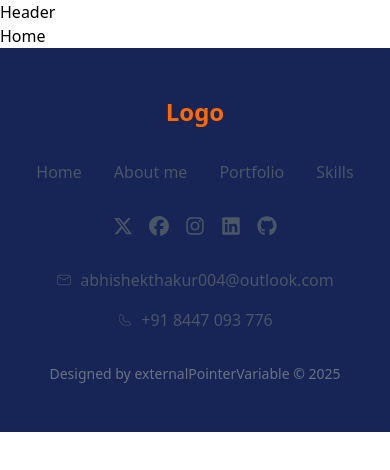
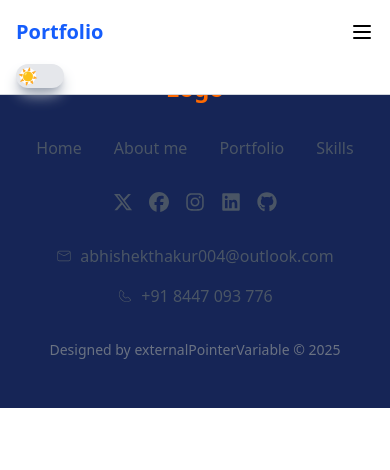
Before and after one commit to externalPointerVariable/my-portfolio, a React (Vite) app in the folder myapp/: page / in a window 390 px wide. Shown: the top 470 px of the page. Built offline with nearby package versions, Linux system fonts and the light colour scheme.

Commit message:
Implement responsive header with navigation and theme toggle button

```diff
--- a/myapp/src/components/header/Header.jsx
+++ b/myapp/src/components/header/Header.jsx
@@ -1,9 +1,54 @@
-import React from 'react'
+import { useState } from 'react';
+import { Link, useLocation } from 'react-router-dom';
+import { Menu, X } from 'lucide-react';
+import { NavItem, Container, ThemeBtn } from '../index';
 
-function Header() {
+export default function Header() {
+  const location = useLocation();
+  const [isMenuOpen, setIsMenuOpen] = useState(false);
+
   return (
-    <div>Header</div>
-  )
+    <nav className="fixed top-0 w-full z-50 bg-white dark:bg-black/50 backdrop-blur-lg border-b border-gray-300 dark:border-white/10">
+      <Container className='mx-auto px-4'>
+        <div className="flex items-center justify-between h-16">
+          <Link to="/" className="text-xl font-bold text-blue-600 dark:text-orange-500">Portfolio</Link>
+
+          <div className="hidden md:flex items-center space-x-6">
+            {NavItem.map((item) => (
+              <Link
+                key={item.name}
+                to={item.path}
+                className={`hover:text-blue-600 dark:hover:text-orange-500 transition-colors ${location.pathname === item.path ? 'text-blue-600 dark:text-orange-500' : 'text-gray-800 dark:text-white'}`}
+              >
+                {item.name}
+              </Link>
+            ))}
+          </div>
+
+          <button
+            className="md:hidden"
+            onClick={() => setIsMenuOpen(!isMenuOpen)}
+          >
+            {isMenuOpen ? <X className='text-black dark:text-white'/> : <Menu className='text-black dark:text-white'/>}
+          </button>
+        </div>
+
+        {isMenuOpen && (
+          <div className="md:hidden py-4">
+            {NavItem.map((item) => (
+              <Link
+                key={item.name}
+                to={item.path}
+                className={`block py-2 hover:text-blue-600 dark:hover:text-orange-500 transition-colors ${location.pathname === item.path ? 'text-blue-600 dark:text-orange-500' : 'text-gray-800 dark:text-white'}`}
+                onClick={() => setIsMenuOpen(false)}
+              >
+                {item.name}
+              </Link>
+            ))}
+          </div>
+        )}
+        <ThemeBtn/>
+      </Container>
+    </nav>
+  );
 }
-
-export default Header;
--- a/myapp/src/components/header/ThemeBtn.jsx
+++ b/myapp/src/components/header/ThemeBtn.jsx
@@ -1,62 +1,24 @@
-import React,{useState} from 'react';
-import styled from 'styled-components';
+import React from 'react';
 
-const Switch = () => {
-    const [theme, setTheme] = useState('dark');
+function ThemeBtn() {
   return (
-    <StyledWrapper>
-      <input type="checkbox" className="theme-checkbox" onClick={setTheme((prevTheme)=>(!prevTheme))}/>
-    </StyledWrapper>
-  );
+    <div>
+      <label className="relative inline-flex items-center cursor-pointer">
+        <input className="sr-only peer" value="" type="checkbox" />
+        <div
+          className="w-12 h-6 rounded-full ring-0 peer duration-500 outline-none bg-gray-200 overflow-hidden
+          before:flex before:items-center before:justify-center after:flex after:items-center
+          after:justify-center before:content-['☀️'] before:absolute before:h-4 before:w-4 before:top-1/2
+          before:bg-white before:rounded-full before:left-1 before:-translate-y-1/2 before:transition-all before:duration-700
+          peer-checked:before:opacity-0 peer-checked:before:rotate-90 peer-checked:before:-translate-y-full shadow-lg shadow-gray-400 peer-checked:shadow-lg
+          peer-checked:shadow-gray-700 peer-checked:bg-[#383838] after:content-['🌑'] after:absolute after:bg-[#1d1d1d] after:rounded-full
+          after:top-[4px] after:right-1 after:translate-y-full after:w-4 after:h-4 after:opacity-0 after:transition-all after:duration-700 peer-checked:after:opacity-100
+          peer-checked:after:rotate-180 peer-checked:after:translate-y-0"
+        ></div>
+      </label>
+
+    </div>
+  )
 }
 
-const StyledWrapper = styled.div`
-  .theme-checkbox {
-    --toggle-size: 16px;
-    -webkit-appearance: none;
-    -moz-appearance: none;
-    appearance: none;
-    width: 6.25em;
-    height: 3.125em;
-    background: -webkit-gradient(linear, left top, right top, color-stop(50%, #efefef), color-stop(50%, #2a2a2a)) no-repeat;
-    background: -o-linear-gradient(left, #efefef 50%, #2a2a2a 50%) no-repeat;
-    background: linear-gradient(to right, #efefef 50%, #2a2a2a 50%) no-repeat;
-    background-size: 205%;
-    background-position: 0;
-    -webkit-transition: 0.4s;
-    -o-transition: 0.4s;
-    transition: 0.4s;
-    border-radius: 99em;
-    position: relative;
-    cursor: pointer;
-    font-size: var(--toggle-size);
-  }
-
-  .theme-checkbox::before {
-    content: "";
-    width: 2.25em;
-    height: 2.25em;
-    position: absolute;
-    top: 0.438em;
-    left: 0.438em;
-    background: -webkit-gradient(linear, left top, right top, color-stop(50%, #efefef), color-stop(50%, #2a2a2a)) no-repeat;
-    background: -o-linear-gradient(left, #efefef 50%, #2a2a2a 50%) no-repeat;
-    background: linear-gradient(to right, #efefef 50%, #2a2a2a 50%) no-repeat;
-    background-size: 205%;
-    background-position: 100%;
-    border-radius: 50%;
-    -webkit-transition: 0.4s;
-    -o-transition: 0.4s;
-    transition: 0.4s;
-  }
-
-  .theme-checkbox:checked::before {
-    left: calc(100% - 2.25em - 0.438em);
-    background-position: 0;
-  }
-
-  .theme-checkbox:checked {
-    background-position: 100%;
-  }`;
-
-export default Switch;
+export default ThemeBtn;
--- a/myapp/src/components/index.js
+++ b/myapp/src/components/index.js
@@ -3,10 +3,12 @@ import Footer from './footer/Footer';
 import Header from './header/Header';
 import Logo from './Logo';
 import NavItem from './NavItems';
+import ThemeBtn from './header/ThemeBtn';
 export {
     Container,
     Footer,
     Header,
     Logo,
-    NavItem
+    NavItem,
+    ThemeBtn,
 }
```
